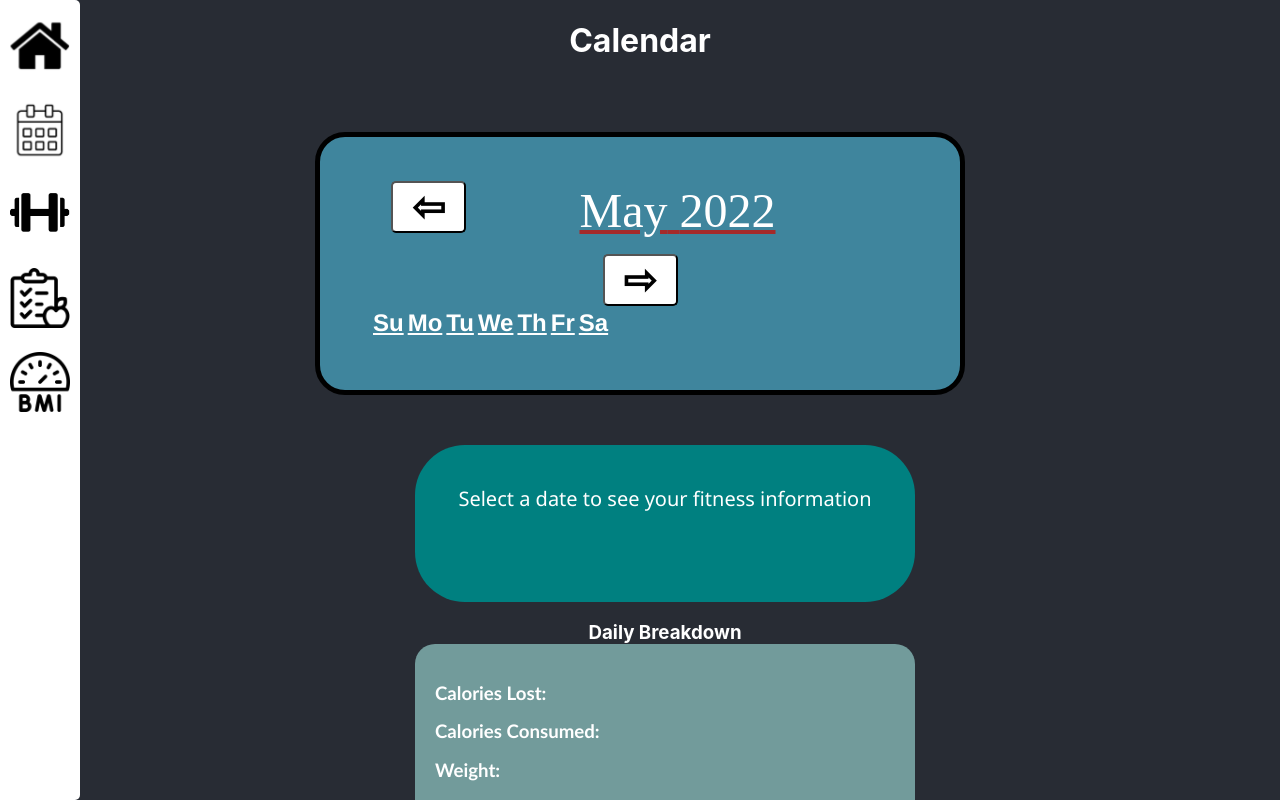
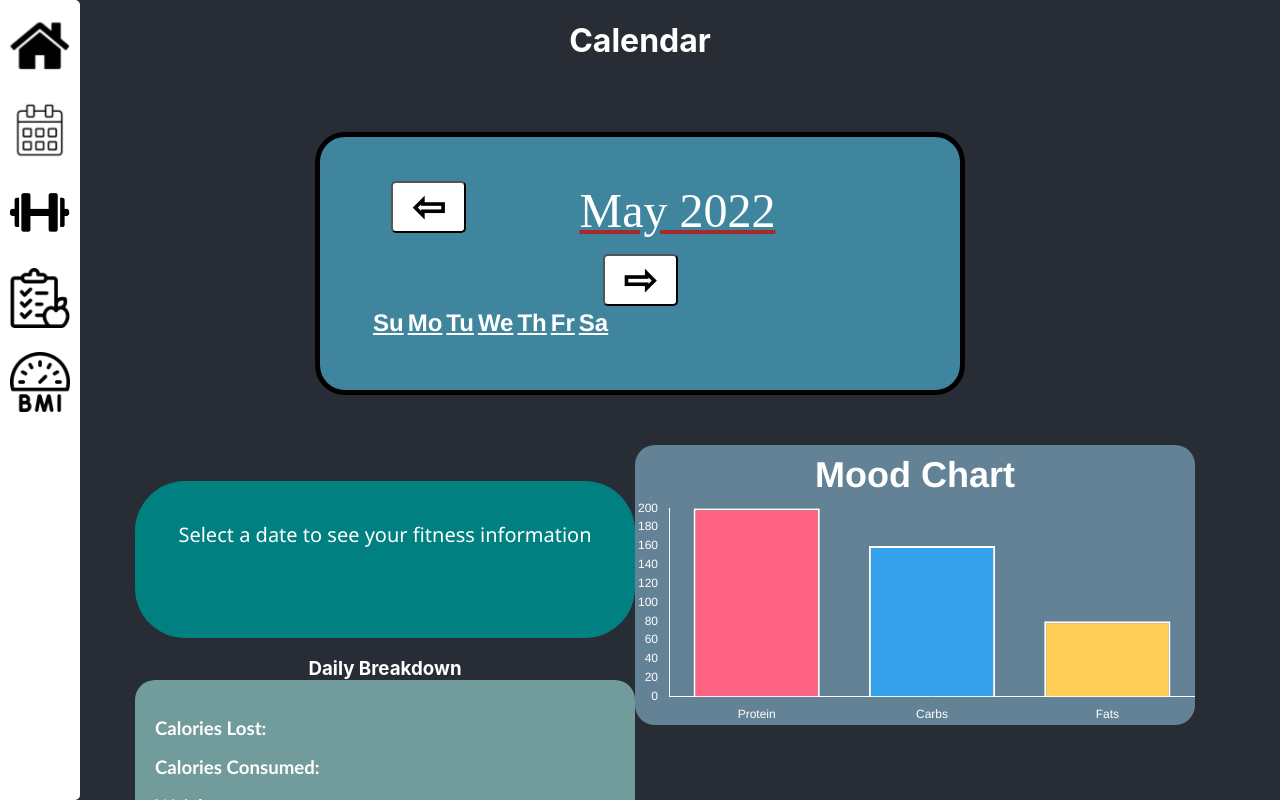
Before and after one commit to LukeSandsor/GitFit-App, a React (Create React App) app in the folder frontend/: page /#/calendar in a window 1280 px wide. Shown: the top 800 px of the page. Built offline with nearby package versions, Linux system fonts and the light colour scheme; no server answers.

Commit message:
added bar graph to the calendar page

```diff
--- /dev/null
+++ b/frontend/src/CalendarObjects/MoodBarGraph.js
@@ -0,0 +1,65 @@
+import {Bar} from 'react-chartjs-2';
+
+function MoodBarGraph() {
+  const data = {
+      labels: ['Protein', 'Carbs', 'Fats'],
+      datasets: [
+        {
+            label: "Target",
+            data: [200, 160, 80],
+            backgroundColor: ["#FF6384", "#36A2EB", "#FFCE56"],
+            borderColor: 'white',
+            borderWidth: 2,
+        }
+      ]
+  }
+
+  const options = {
+      maintainAspectRatio: true,
+      scales: {
+          x: {
+              grid: {
+                  display: false,
+                  borderColor: 'white'
+              },
+              ticks: {
+                  color: 'white'
+              }
+          },
+          y: {
+              grid: {
+                  display: false,
+                  borderColor: 'white'
+              },
+              ticks: {
+                  color: 'white'
+              }
+          }
+      },
+      plugins: {
+          title: {
+              display: true,
+              text: 'Mood Chart',
+              color: 'white',
+              font: {size: 36}
+          },
+          legend: {
+              display: false,
+              position: 'top',
+              align: 'center',
+              labels: {
+                  color: 'white'
+              }
+          }
+      }
+  }
+
+  return (
+      <Bar
+          data={data}
+          options={options}
+      />
+  );
+}
+
+export default MoodBarGraph;
--- a/frontend/src/Pages/CalendarPage.css
+++ b/frontend/src/Pages/CalendarPage.css
@@ -44,6 +44,13 @@
   line-height: 20px !important;
 }
 
+#mood-bar-graph {
+  background-color: rgb(100, 130, 150);
+  border-radius: 20px;
+  display: inline-block;
+  width: 50%;
+}
+
 .invalid {
   background-color: salmon;
 }
--- a/frontend/src/Pages/CalendarPage.js
+++ b/frontend/src/Pages/CalendarPage.js
@@ -1,8 +1,9 @@
 import React, { useState } from 'react';
-import Calendar from '../CalendarObject/Calendar';
+import Calendar from '../CalendarObjects/Calendar';
 import NavBar from '../NavBar';
 import './CalendarPage.css';
 import CalendarDateInfoContext from '../context/calendar-date.context';
+import MoodBarGraph from '../CalendarObjects/MoodBarGraph';
 
 function CalendarPage() {
   const [dailyInfo, setDailyInfo] = useState({
@@ -40,6 +41,9 @@ function CalendarPage() {
             <p>Mood for the Day: {dailyInfo.mood}</p>
           </div>
         </div>
+        <div id='mood-bar-graph'>
+          <MoodBarGraph />
+        </div>
       </div>
     </div>
   );
```
Also changed, not shown: frontend/src/CalendarObjects/Calendar.css (renamed from frontend/src/CalendarObject/Calendar.css), frontend/src/CalendarObjects/Calendar.js (renamed from frontend/src/CalendarObject/Calendar.js), frontend/src/CalendarObjects/ExampleCalendarData.json (renamed from frontend/src/CalendarObject/ExampleCalendarData.json), frontend/src/CalendarObjects/Tile/Tile.css (renamed from frontend/src/CalendarObject/Tile/Tile.css), frontend/src/CalendarObjects/Tile/Tile.jsx (renamed from frontend/src/CalendarObject/Tile/Tile.jsx).
